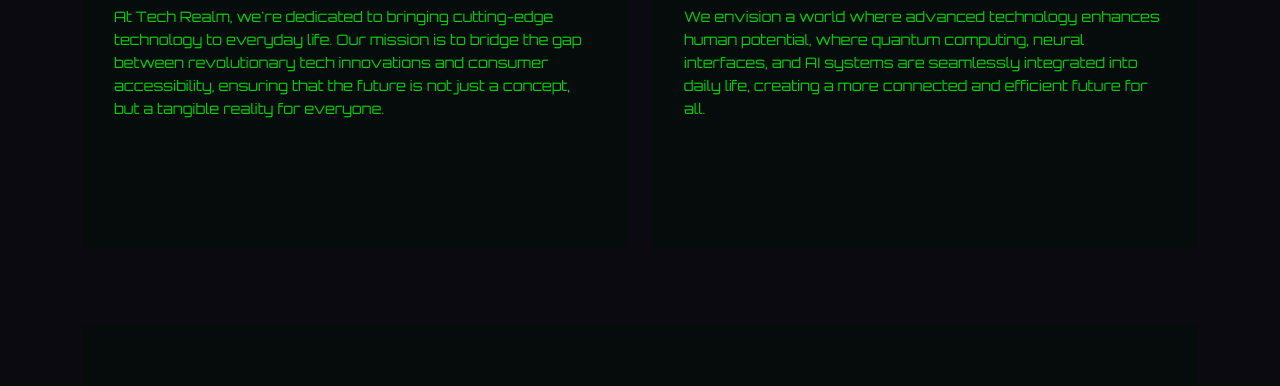
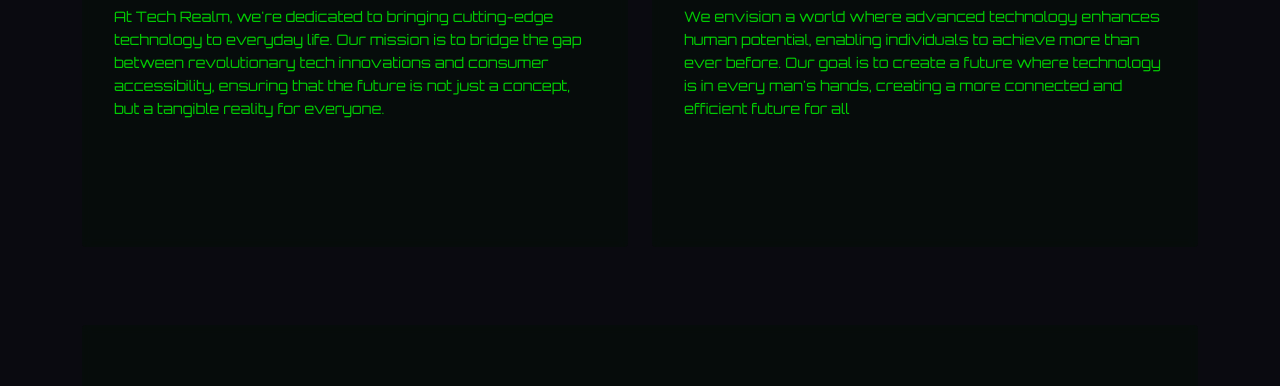
Before and after one commit to DEATHVIPERX/AICT, a plain HTML site: page about.html in a window 1280 px wide. Shown: the part 414-800 px from the top of the page. Drawn offline with nearby package versions, Linux system fonts and the light colour scheme.

Commit message:
Update about.html

```diff
--- a/about.html
+++ b/about.html
@@ -39,9 +39,10 @@
                 <div class="cyber-card">
                     <div class="product-content">
                         <h2 style="color: #00ff00;">Our Vision</h2>
-                        <p>We envision a world where advanced technology enhances human potential, where quantum
-                            computing, neural interfaces, and AI systems are seamlessly integrated into daily life,
-                            creating a more connected and efficient future for all.</p>
+                        <p>We envision a world where advanced technology enhances human potential, enabling individuals
+                            to achieve more than ever before. Our goal is to create a future where technology is
+                            in every man's hands,
+                            creating a more connected and efficient future for all</p>
                     </div>
                 </div>
             </div>
```
